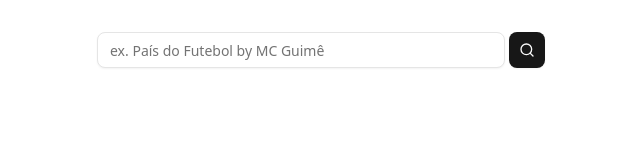
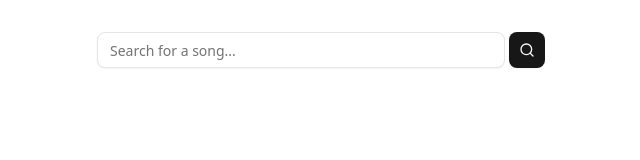
Before and after one commit to defcarlito/lyrics-translator-2, a Next.js app: page / in a window 1280 px wide. Shown: the top 160 px of the page, without its empty margins (319-959 px from the left). Built offline with nearby package versions, Linux system fonts and the light colour scheme.

Commit message:
search placeholder

```diff
--- a/src/components/content/SongSearchBox/components/Search.tsx
+++ b/src/components/content/SongSearchBox/components/Search.tsx
@@ -6,7 +6,7 @@ import { Selection } from "@/types/userChoice"
 import { Search } from "lucide-react"
 import { useCallback, useEffect } from "react"
 
-const PLACEHOLDER: string = "ex. País do Futebol by MC Guimê"
+const PLACEHOLDER: string = "Search for a song..."
 const SEARCH_DEBOUNCE_DELAY: number = 400 // milliseconds
 
 export default function SearchBox({
```
